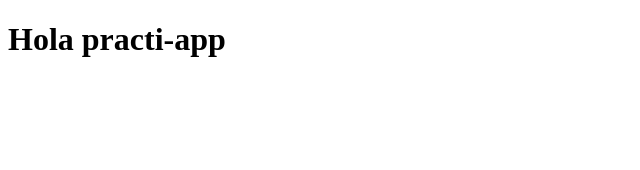
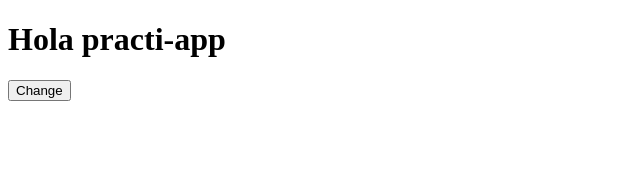
Before and after one commit to Brian-Almada/practicando-angular, an Angular app: page / in a window 1280 px wide. Shown: the top 170 px of the page, without its empty margins (0-640 px from the left). Built offline with nearby package versions, Linux system fonts and the light colour scheme.

Commit message:
Colocando botón que modifica el título

```diff
--- a/src/app/app.component.html
+++ b/src/app/app.component.html
@@ -1 +1,2 @@
 <h1>Hola {{title}}</h1>
+<button (click)="changeTitle()">Change</button>
--- a/src/app/app.component.ts
+++ b/src/app/app.component.ts
@@ -7,4 +7,8 @@ import { Component } from '@angular/core';
 })
 export class AppComponent {
   title = 'practi-app';
+
+  changeTitle() {
+    this.title = 'Mundo';
+  }
 }
```
